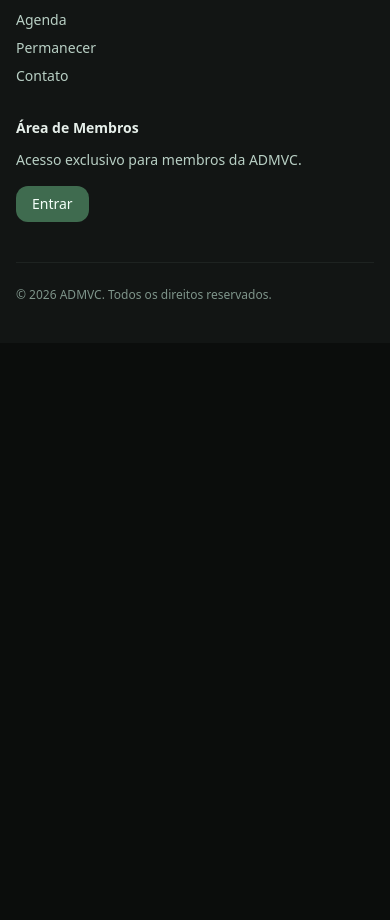
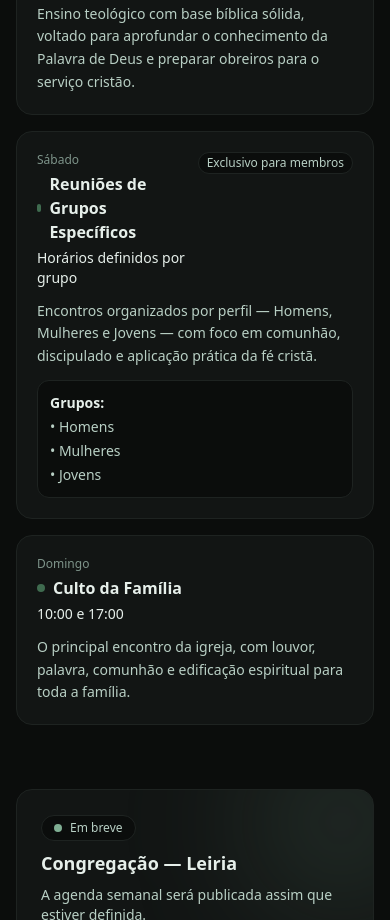
Before and after one commit to libertrendz/admvc-site, a Next.js app: page /agenda in a window 390 px wide. Shown: the part 1080-2000 px from the top of the page. Before the commit the page ends 1423 px from the top, so only its background shows below. Built offline with nearby package versions, Linux system fonts and the light colour scheme.

Commit message:
Update page.tsx

```diff
--- a/app/agenda/page.tsx
+++ b/app/agenda/page.tsx
@@ -83,6 +83,10 @@ export default function AgendaPage() {
               Fale connosco
             </Link>
           </div>
+
+          <div className="pt-2 text-xs text-muted2">
+            (Agenda das congregações será adicionada assim que estiver definida.)
+          </div>
         </div>
       </section>
 
@@ -92,12 +96,10 @@ export default function AgendaPage() {
           <h2 className="text-xl md:text-2xl font-semibold text-figueira">
             Sede — Figueira da Foz
           </h2>
-          <p className="text-muted">
-            Agenda semanal da sede da ADMVC.
-          </p>
+          <p className="text-muted">Agenda semanal da sede da ADMVC.</p>
         </div>
 
-        {/* Tabela desktop */}
+        {/* Tabela (desktop) */}
         <div className="hidden md:block overflow-hidden rounded-2xl border border-soft bg-bg2">
           <table className="w-full text-sm">
             <thead className="bg-bg">
@@ -105,15 +107,9 @@ export default function AgendaPage() {
                 <th className="w-40 px-6 py-4 text-left text-muted whitespace-nowrap">
                   Dia
                 </th>
-                <th className="px-6 py-4 text-left text-muted">
-                  Horário
-                </th>
-                <th className="px-6 py-4 text-left text-muted">
-                  Encontro
-                </th>
-                <th className="px-10 py-4 text-left text-muted">
-                  Descrição
-                </th>
+                <th className="px-6 py-4 text-left text-muted">Horário</th>
+                <th className="px-6 py-4 text-left text-muted">Encontro</th>
+                <th className="px-10 py-4 text-left text-muted">Descrição</th>
               </tr>
             </thead>
             <tbody>
@@ -122,9 +118,7 @@ export default function AgendaPage() {
                   <td className="px-6 py-5 font-medium text-fg whitespace-nowrap">
                     {e.dia}
                   </td>
-                  <td className="px-6 py-5 text-fg">
-                    {e.hora}
-                  </td>
+                  <td className="px-6 py-5 text-fg">{e.hora}</td>
                   <td className="px-6 py-5 text-fg">
                     <div className="flex items-center gap-2">
                       <span
@@ -148,7 +142,59 @@ export default function AgendaPage() {
           </table>
         </div>
 
-        {/* Mobile cards permanecem iguais */}
+        {/* Cards (mobile) */}
+        <div className="grid gap-4 md:hidden">
+          {SEDE_SEMANAL.map((e, idx) => (
+            <div key={`${e.dia}-${idx}`} className="rounded-2xl border border-soft bg-bg2 p-5">
+              <div className="flex items-start justify-between gap-3">
+                <div className="space-y-1">
+                  <div className="text-xs text-muted2">{e.dia}</div>
+
+                  <div className="text-base font-semibold text-fg flex items-center gap-2">
+                    <span
+                      className="h-2 w-2 rounded-full"
+                      style={{ backgroundColor: "var(--g-figueira)" }}
+                    />
+                    {e.titulo}
+                  </div>
+
+                  <div className="text-sm text-fg">{e.hora}</div>
+                </div>
+
+                {e.badge ? (
+                  <span className="shrink-0 rounded-full border border-soft bg-bg px-2 py-0.5 text-xs text-muted">
+                    {e.badge}
+                  </span>
+                ) : null}
+              </div>
+
+              <p className="mt-3 text-sm text-muted leading-relaxed">{e.descricao}</p>
+
+              {e.titulo === "Reuniões de Grupos Específicos" ? (
+                <div className="mt-3 rounded-xl border border-soft bg-bg p-3 text-sm text-muted">
+                  <div className="font-semibold text-fg mb-1">Grupos:</div>
+                  <ul className="space-y-1">
+                    <li>• Homens</li>
+                    <li>• Mulheres</li>
+                    <li>• Jovens</li>
+                  </ul>
+                </div>
+              ) : null}
+            </div>
+          ))}
+        </div>
+      </section>
+
+      {/* CONGREGAÇÕES (placeholders) */}
+      <section className="grid gap-4 md:grid-cols-2">
+        <PlaceholderAgendaCard
+          title="Congregação — Leiria"
+          desc="A agenda semanal será publicada assim que estiver definida."
+        />
+        <PlaceholderAgendaCard
+          title="Congregação — Barcelos"
+          desc="A agenda semanal será publicada assim que estiver definida."
+        />
       </section>
 
       {/* CTA FINAL */}
@@ -172,3 +218,28 @@ export default function AgendaPage() {
     </main>
   );
 }
+
+function PlaceholderAgendaCard({ title, desc }: { title: string; desc: string }) {
+  return (
+    <div className="relative overflow-hidden rounded-2xl border border-soft bg-bg2 p-6">
+      <div
+        aria-hidden
+        className="pointer-events-none absolute -top-16 -right-16 h-48 w-48 rounded-full blur-3xl"
+        style={{ background: "rgba(127,174,147,0.14)" }}
+      />
+      <div className="relative z-10 space-y-2">
+        <div className="inline-flex items-center gap-2 rounded-full border border-soft bg-bg px-3 py-1 text-xs text-muted">
+          <span className="h-2 w-2 rounded-full" style={{ backgroundColor: "var(--g-soft)" }} />
+          Em breve
+        </div>
+        <h3 className="text-lg font-semibold text-fg">{title}</h3>
+        <p className="text-sm text-muted">{desc}</p>
+        <div className="pt-3">
+          <Link href="/contato" className="text-figueira underline underline-offset-4">
+            Fale connosco
+          </Link>
+        </div>
+      </div>
+    </div>
+  );
+}
```
